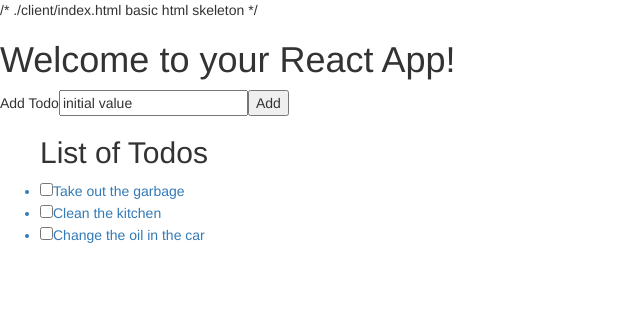
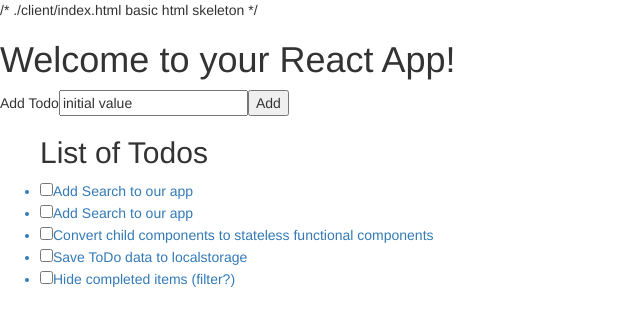
Before and after one commit to wvus-dev-meetup/todoapp, a React app: page / in a window 1280 px wide. Shown: the top 326 px of the page, without its empty margins (0-640 px from the left). Built offline with nearby package versions, Linux system fonts and the light colour scheme.

Commit message:
Add new default tasks for meetup

```diff
--- a/src/components/App.js
+++ b/src/components/App.js
@@ -10,20 +10,31 @@
 		const initialState = [
 			{
 				id: 1,
-				title: 'Take out the garbage',
+				title: 'Add Search to our app',
 				finished: false,
 			},
 			{
 				id: 2,
-				title: 'Clean the kitchen',
+				title: 'Add Search to our app',
 				finished: false,
 			},
 			{
 				id: 3,
-				title: 'Change the oil in the car',
+				title: 'Convert child components to stateless functional components',
+				finished: false,
+			},
+			{
+				id: 4,
+				title: 'Save ToDo data to localstorage',
+				finished: false,
+			},
+			{
+				id: 5,
+				title: 'Hide completed items (filter?)',
 				finished: false,
 			},
 		];
+
 
 		this.state = {
 			todos: initialState,
```
